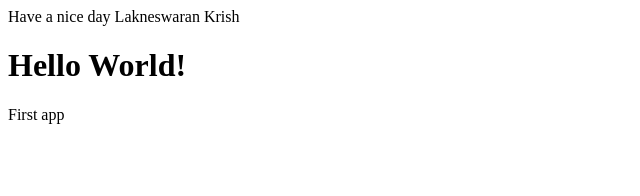
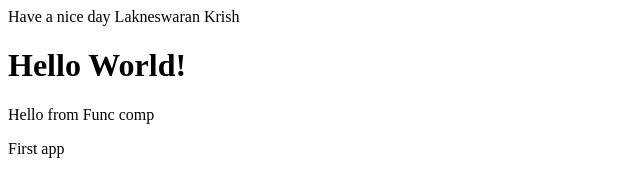
Before and after one commit to Lakneswaran/react_JS, a React (Create React App) app: page / in a window 1280 px wide. Shown: the top 196 px of the page, without its empty margins (0-640 px from the left). Built offline with nearby package versions, Linux system fonts and the light colour scheme.

Commit message:
Functional components

```diff
--- a/src/App.js
+++ b/src/App.js
@@ -1,4 +1,5 @@
 import React from 'react';
+import Functionalcomp from './Functionalcomp';
 import Newcomponent from './Newcomponent';
 
 
@@ -8,6 +9,7 @@ export default function App() {
     <div>
       <Newcomponent name={name + " Krish"} title="passing prop" />
       <h1>Hello World!</h1>
+      <Functionalcomp name={name}/>
       <p>First app</p>
     </div>
   );
--- /dev/null
+++ b/src/Functionalcomp.js
@@ -0,0 +1,5 @@
+import React from "react";
+
+export default function Functionalcomp(props) {
+    return <div> Hello from Func comp</div>
+}
```
Also changed, not shown: 1 other file (tests, documents, lock files or other folders).
